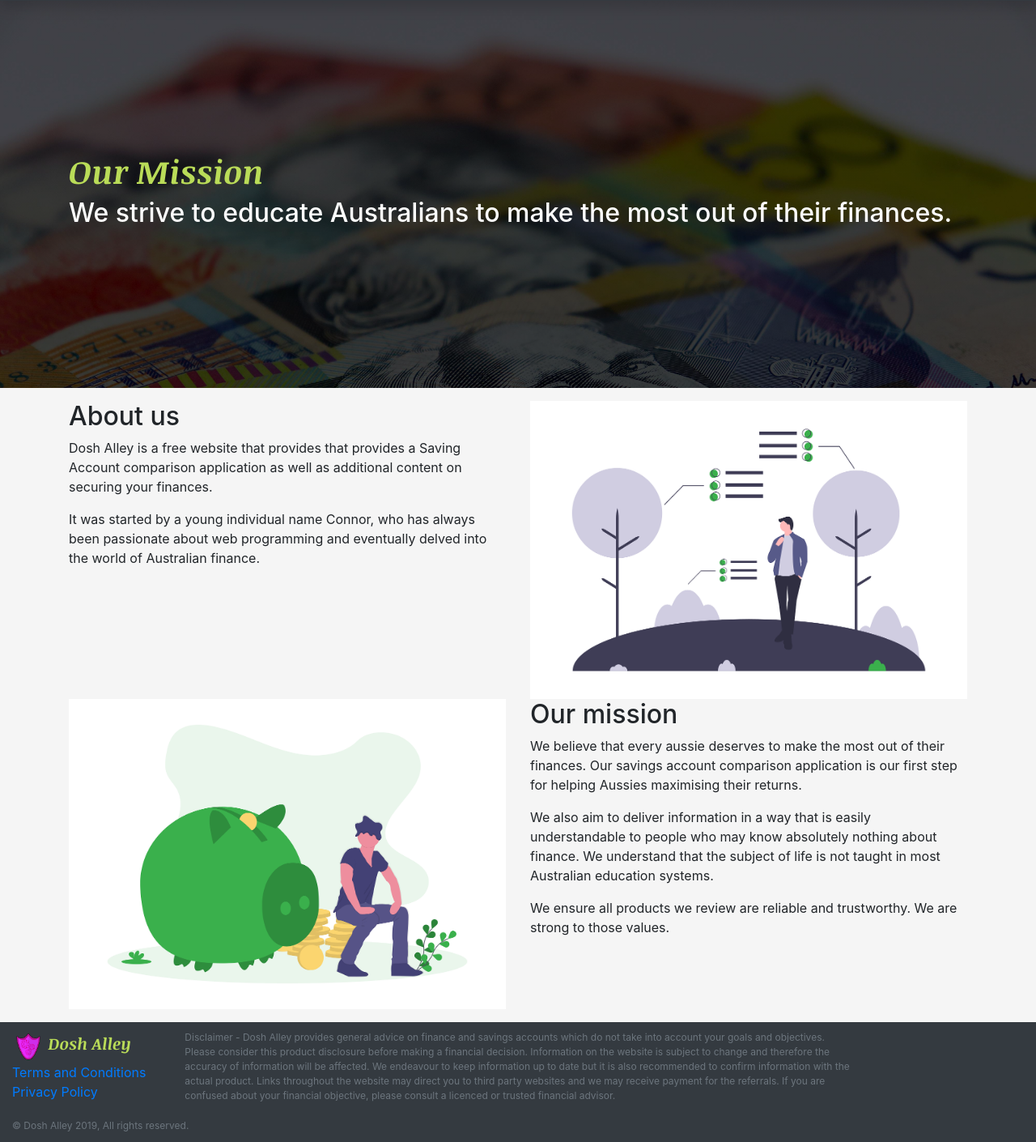
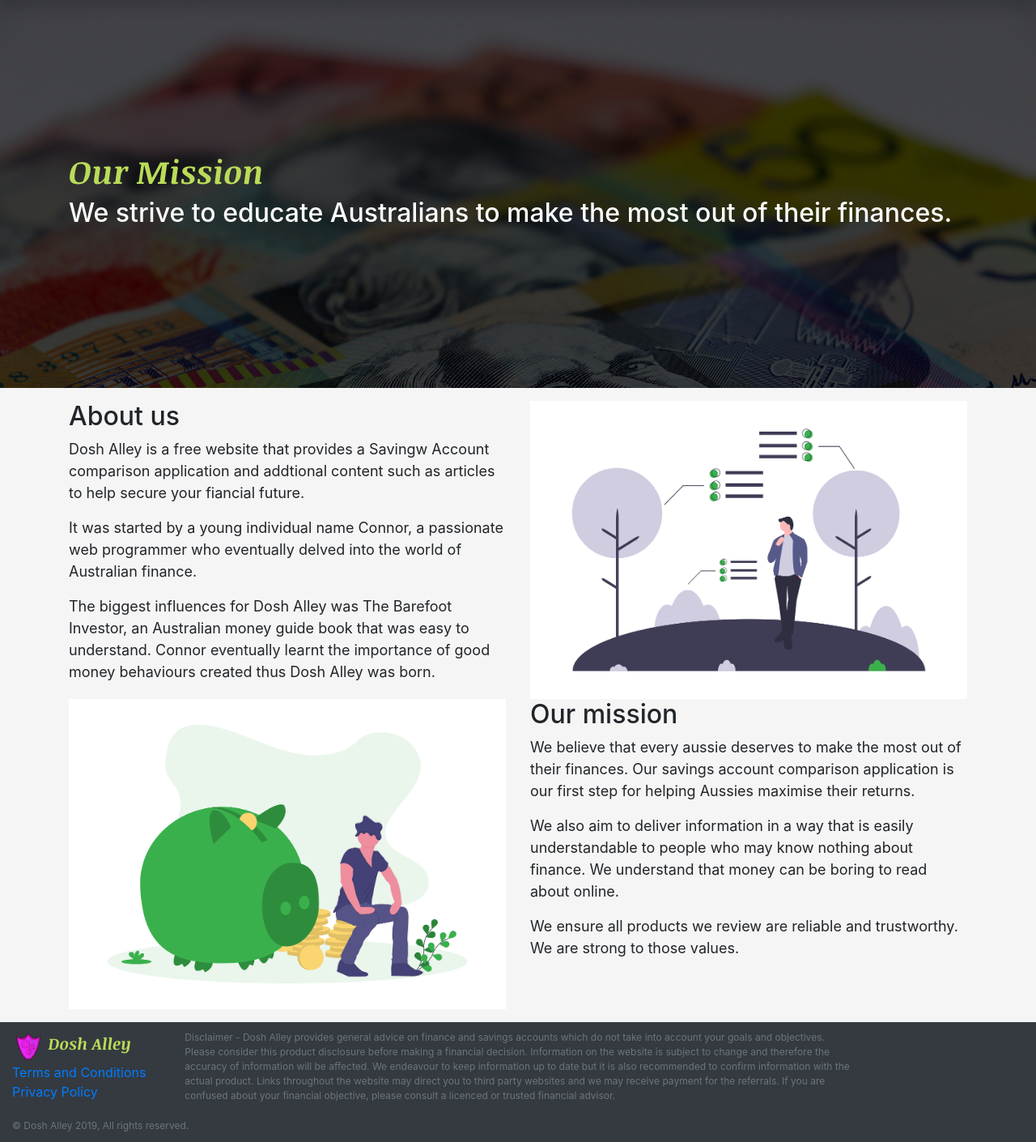
Before and after one commit to conjamver/savers, a PHP site: page /about.php in a window 1280 px wide. Shown: the part 55-1465 px from the top of the page at 81% size. Run offline with PHP 8.4, Linux system fonts and the light colour scheme; some libraries are stand-ins or nearby versions.

Commit message:
Slight about me changes

```diff
--- a/about.php
+++ b/about.php
@@ -40,10 +40,14 @@
                         <h2>
                             About us
                         </h2>
-                        <p>Dosh Alley is a free website that provides that provides a Saving Account comparison application as well as additional content on securing your finances.
+                        <p>Dosh Alley is a free website that provides a Savingw Account comparison application and addtional content such as articles to help secure your fiancial future.
                             </p>
 
-<p>It was started by a young individual name Connor, who has always been passionate about web programming and eventually delved into the world of Australian finance. </p>
+<p>It was started by a young individual name Connor, a passionate web programmer who eventually delved into the world of Australian finance.
+                        </p>
+    <p>
+    The biggest influences for Dosh Alley was The Barefoot Investor, an Australian money guide book that was easy to understand. Connor eventually learnt the importance of good money behaviours created thus Dosh Alley was born.</p>
+
 
 
 
@@ -67,9 +71,9 @@
                     </div>
                     <div class ="col-md-6">
                         <h2>Our mission</h2>
-                        <p>We believe that every aussie deserves to make the most out of their finances. Our savings account comparison application is our first step for helping  Aussies maximising their returns. </p>
+                        <p>We believe that every aussie deserves to make the most out of their finances. Our savings account comparison application is our first step for helping  Aussies maximise their returns. </p>
 
-                            <p>We also aim to deliver information in a way that is easily understandable to people who may know absolutely nothing about finance. We understand that the subject of life is not taught in most Australian education systems. </p>
+                            <p>We also aim to deliver information in a way that is easily understandable to people who may know nothing about finance. We understand that money can be boring to read about online. </p>
 
                             <p>We ensure all products we review are reliable and trustworthy. We are strong to those values.</p>
                     </div>
--- a/css/main.css
+++ b/css/main.css
@@ -218,7 +218,8 @@ body {
 
 #about {
   padding: 16px 0;
-  min-height: 100%; }
+  min-height: 100%;
+  font-size: 18px; }
 
 .about-container {
   border: 2px solid #6ab04c;
--- a/scss/style.scss
+++ b/scss/style.scss
@@ -418,6 +418,7 @@ body{
 #about{
     padding:16px 0;
     min-height: 100%;
+    font-size:18px;
 }
 
 .about-container{
```
Also changed, not shown: 1 other file.
